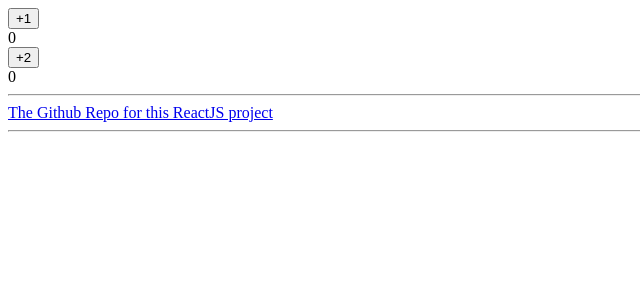
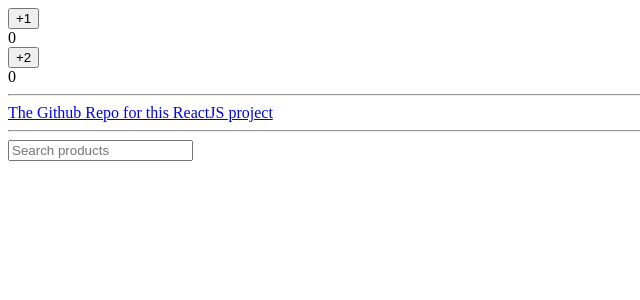
Before and after one commit to BryceLehnen/CSCI-331-ReactJS, a Next.js app: page / in a window 1280 px wide. Shown: the top 300 px of the page, without its empty margins (0-640 px from the left). Built offline with nearby package versions, Linux system fonts and the light colour scheme.

Commit message:
search bar

```diff
--- /dev/null
+++ b/app/SearchBar.tsx
@@ -0,0 +1,16 @@
+import {useState, useEffect} from "react"
+
+export default function SearchBar() {
+    let [searchValue, setSearchValue] = useState("")
+
+    function changeSearch(event) {
+        setSearchValue(event.target.value)
+    }
+
+    return (
+        <div>
+            <input type="text" value={searchValue} onChange={changeSearch} placeholder="Search products"></input>
+
+        </div>
+    )
+}
--- a/app/page.tsx
+++ b/app/page.tsx
@@ -1,5 +1,6 @@
 "use client"
 import CountButton from "./CountButton"
+import SearchBar from "./SearchBar"
 
 export default function Page() {
     return (
@@ -9,7 +10,7 @@ export default function Page() {
         <hr />
         <a href="https://github.com/BryceLehnen/CSCI-331-ReactJS">The Github Repo for this ReactJS project</a>
         <hr />
-
+        <SearchBar />
     </div>
     )
 }
```
